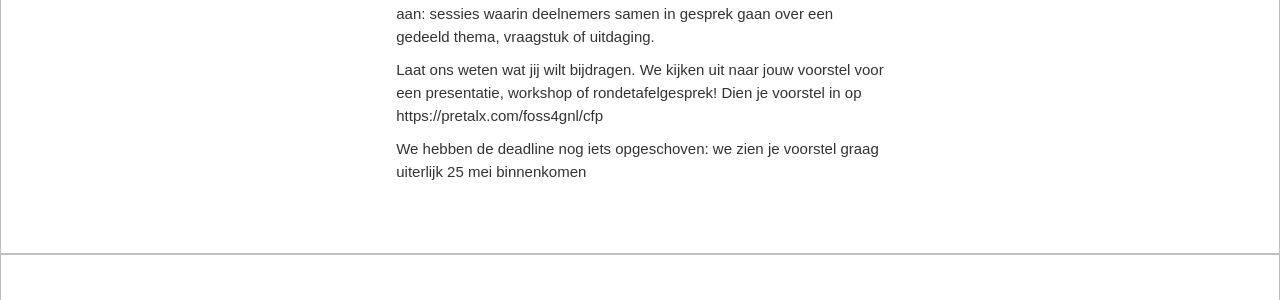
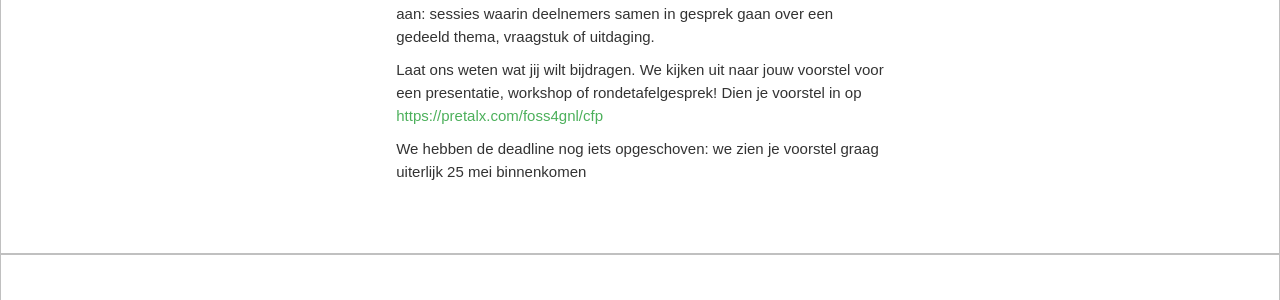
Before and after one commit to foss4gnl/2026.foss4g.nl, a Jekyll site: the page built from index.html, in a window 1280 px wide and 900 px high, scrolled down 1496 px. Shown: the part 199-499 px from the top of the window. Built offline with Jekyll 4.4.1, drawn with Linux system fonts in a browser that asks for light colours; nearby versions of some CDN libraries; some web fonts are replaced; comment, search, counter and statistics services are not loaded; part of the change alters nothing that is shown.

```diff
--- a/_includes/call_for_presentations.html
+++ b/_includes/call_for_presentations.html
@@ -23,7 +23,7 @@
                   <p>Naast presentaties en workshops moedigen we ook rondetafelvoorstellen aan: sessies waarin deelnemers samen in gesprek gaan over een gedeeld thema, vraagstuk of uitdaging.</p>
 
                   <p>Laat ons weten wat jij wilt bijdragen. We kijken uit naar jouw voorstel voor een presentatie, workshop of rondetafelgesprek!
-                  Dien je voorstel in op https://pretalx.com/foss4gnl/cfp
+                  Dien je voorstel in op <a href="https://pretalx.com/foss4gnl/cfp" target="_blank">https://pretalx.com/foss4gnl/cfp</a>
                   <p>We hebben de deadline nog iets opgeschoven: we zien je voorstel graag uiterlijk 25 mei binnenkomen</p>
                </div>
             </div>
```
